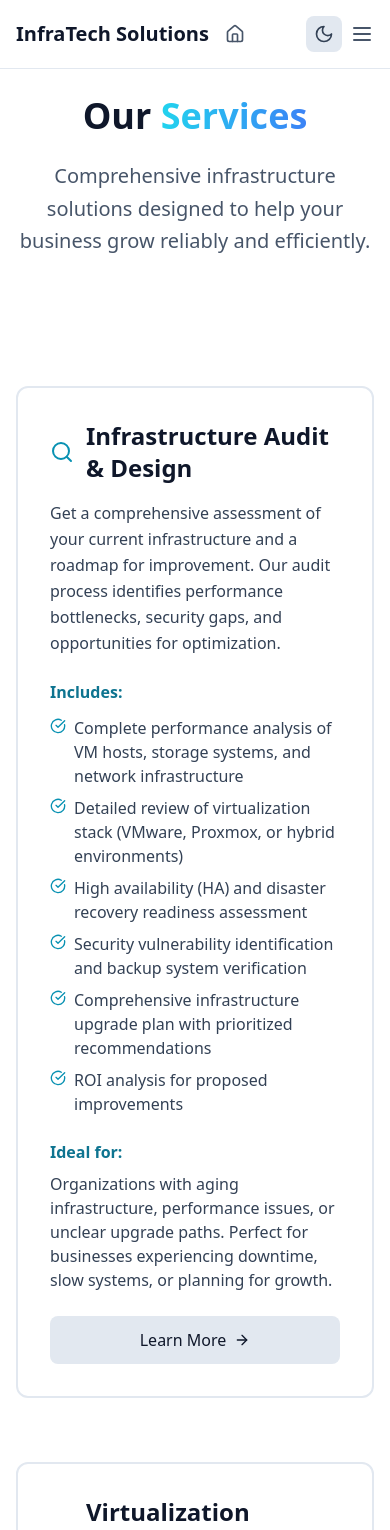
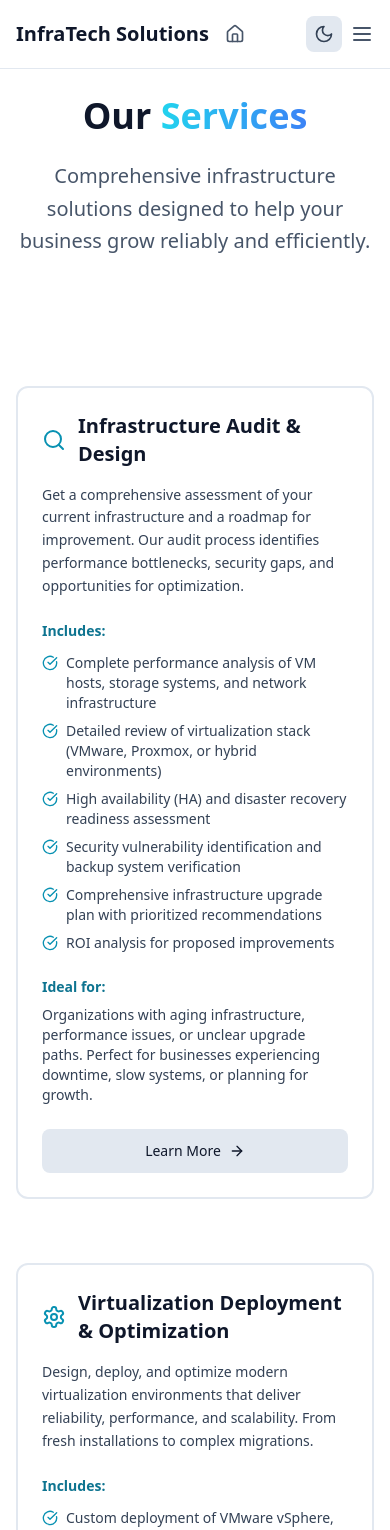
Before and after one commit to Raph2954/tech-infrastructure-vision, a React (Vite) app: page /services in a window 390 px wide. Shown: the top 1530 px of the page. Built offline with nearby package versions, Linux system fonts and the light colour scheme.

Commit message:
Fix: Make learn more buttons responsive
Adjust learn more buttons to be responsive across different screen sizes.

```diff
--- a/src/components/ServiceCard.tsx
+++ b/src/components/ServiceCard.tsx
@@ -12,19 +12,19 @@ interface ServiceCardProps {
 
 const ServiceCard = ({ title, summary, includes, idealFor, className = "", icon }: ServiceCardProps) => {
   return (
-    <div className={`bg-white dark:bg-slate-800/50 border-2 border-slate-200 dark:border-slate-700 rounded-xl p-8 hover:bg-slate-50 dark:hover:bg-slate-800/70 transition-all duration-300 hover:border-cyan-500 dark:hover:border-cyan-500/50 hover:shadow-lg group ${className}`}>
+    <div className={`bg-white dark:bg-slate-800/50 border-2 border-slate-200 dark:border-slate-700 rounded-xl p-6 sm:p-8 hover:bg-slate-50 dark:hover:bg-slate-800/70 transition-all duration-300 hover:border-cyan-500 dark:hover:border-cyan-500/50 hover:shadow-lg group ${className}`}>
       <div className="flex items-center gap-3 mb-4">
-        {icon && <div className="text-cyan-600 dark:text-cyan-400">{icon}</div>}
-        <h3 className="text-2xl font-bold text-slate-900 dark:text-white">{title}</h3>
+        {icon && <div className="text-cyan-600 dark:text-cyan-400 flex-shrink-0">{icon}</div>}
+        <h3 className="text-xl sm:text-2xl font-bold text-slate-900 dark:text-white">{title}</h3>
       </div>
 
-      <p className="text-slate-700 dark:text-slate-300 mb-6 leading-relaxed">{summary}</p>
+      <p className="text-slate-700 dark:text-slate-300 mb-6 leading-relaxed text-sm sm:text-base">{summary}</p>
 
       <div className="mb-6">
-        <h4 className="text-cyan-700 dark:text-cyan-400 font-semibold mb-3">Includes:</h4>
+        <h4 className="text-cyan-700 dark:text-cyan-400 font-semibold mb-3 text-sm sm:text-base">Includes:</h4>
         <ul className="space-y-2">
           {includes.map((item, index) => (
-            <li key={index} className="flex items-start gap-2 text-slate-700 dark:text-slate-300">
+            <li key={index} className="flex items-start gap-2 text-slate-700 dark:text-slate-300 text-sm sm:text-base">
               <CheckCircle size={16} className="text-cyan-600 dark:text-cyan-400 mt-0.5 flex-shrink-0" />
               <span>{item}</span>
             </li>
@@ -33,12 +33,12 @@ const ServiceCard = ({ title, summary, includes, idealFor, className = "", icon
       </div>
 
       <div className="mb-6">
-        <h4 className="text-cyan-700 dark:text-cyan-400 font-semibold mb-2">Ideal for:</h4>
-        <p className="text-slate-700 dark:text-slate-300">{idealFor}</p>
+        <h4 className="text-cyan-700 dark:text-cyan-400 font-semibold mb-2 text-sm sm:text-base">Ideal for:</h4>
+        <p className="text-slate-700 dark:text-slate-300 text-sm sm:text-base">{idealFor}</p>
       </div>
 
-      <button className="w-full bg-slate-200 hover:bg-cyan-600 dark:bg-slate-700 dark:hover:bg-cyan-600 text-slate-900 hover:text-white dark:text-white py-3 px-6 rounded-lg transition-colors duration-300 flex items-center justify-center gap-2 group-hover:bg-cyan-600 group-hover:text-white">
-        Learn More <ArrowRight size={16} />
+      <button className="w-full bg-slate-200 hover:bg-cyan-600 dark:bg-slate-700 dark:hover:bg-cyan-600 text-slate-900 hover:text-white dark:text-white py-3 px-4 sm:px-6 rounded-lg transition-colors duration-300 flex items-center justify-center gap-2 group-hover:bg-cyan-600 group-hover:text-white text-sm sm:text-base font-medium">
+        Learn More <ArrowRight size={16} className="flex-shrink-0" />
       </button>
     </div>
   );
```
